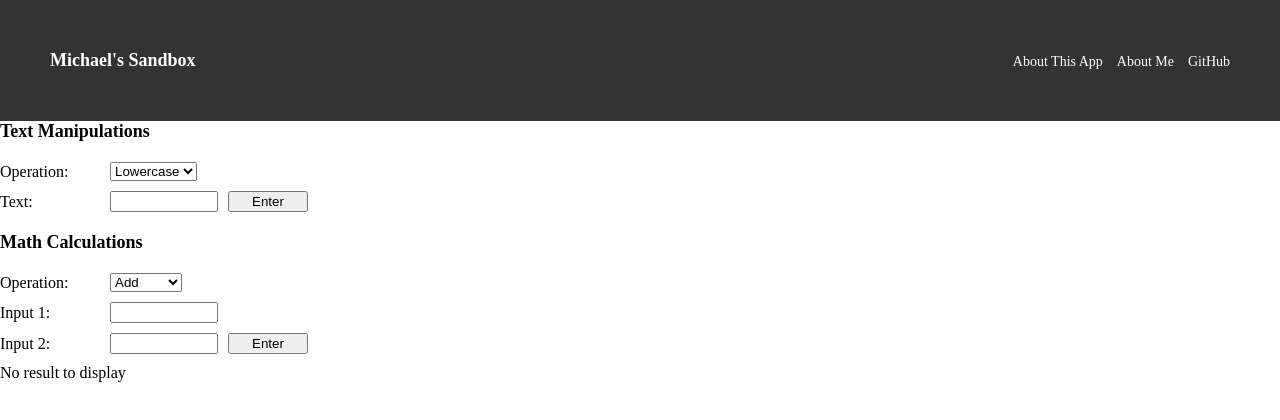
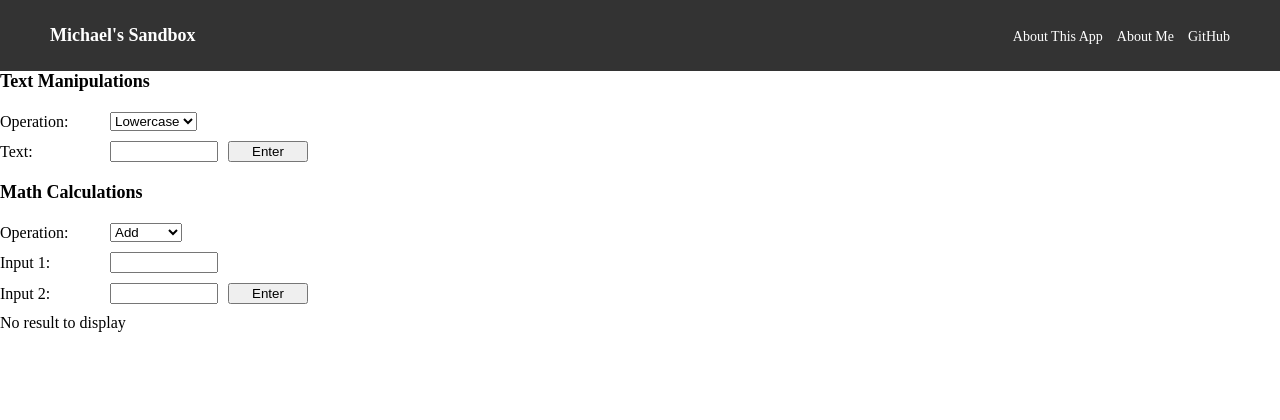
Before and after one commit to michael-lee-bubble/pythonanywhere-live, a Flask app: page / in a window 1280 px wide. Shown: the top 420 px of the page. Run offline with Flask 3, Linux system fonts and the light colour scheme.

Commit message:
Update header.

```diff
--- a/templates/index.html
+++ b/templates/index.html
@@ -15,7 +15,7 @@
             align-items: center;
             background-color: #333;
             color: #fff;
-            padding: 50px 50px;
+            padding: 25px 50px;
         }
 
         .header-title {
```
